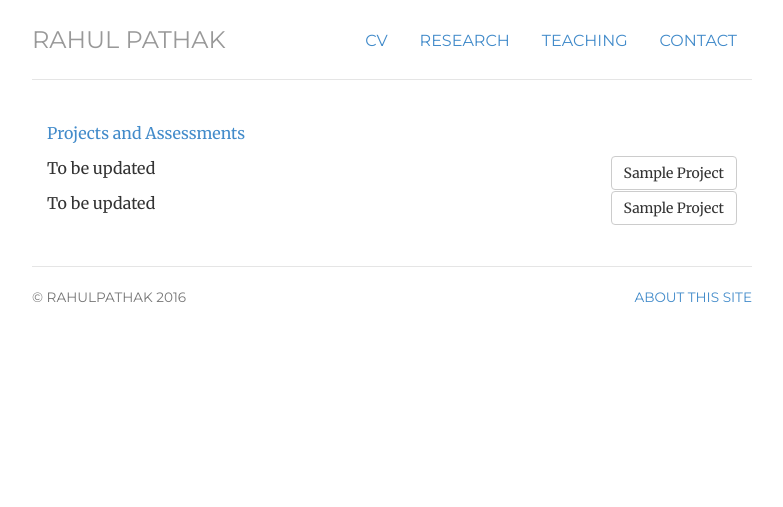
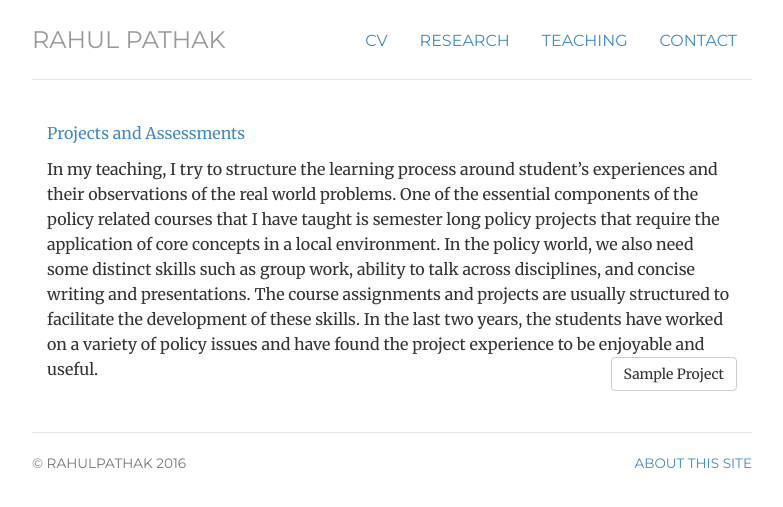
Before and after one commit to pathak-rahul/pathak-rahul.github.io, a Jekyll site: the page built from assignments/index.html, in a window 1280 px wide. Shown: the top 507 px of the page, without its empty margins (248-1031 px from the left). Built offline with Jekyll 4.4.1, drawn with Linux system fonts in a browser that asks for light colours.

Commit message:
Update index.html

```diff
--- a/assignments/index.html
+++ b/assignments/index.html
@@ -12,12 +12,10 @@ title: assignment
 <p class="text-primary">Projects and Assessments</p>
 	</div>
 	<div itemscope itemtype="http://data-vocabulary.org/Person" class="col-sm-12">
-<p class-"lead"> To be updated
-<a href="/files/8141.pdf" class="btn btn-default pull-right" title="Sample Project">Sample Project</a>
 
 	</div>
 	<div itemscope itemtype="http://data-vocabulary.org/Person" class="col-sm-12">
-<p class-"lead"> To be updated
+<p class-"lead"> In my teaching, I try to structure the learning process around student’s experiences and their observations of the real world problems. One of the essential components of the policy related courses that I have taught is semester long policy projects that require the application of core concepts in a local environment. In the policy world, we also need some distinct skills such as group work, ability to talk across disciplines, and concise writing and presentations. The course assignments and projects are usually structured to facilitate the development of these skills. In the last two years, the students have worked on a variety of policy issues and have found the project experience to be enjoyable and useful.
 <a href="/files/8141.pdf" class="btn btn-default pull-right" title="Sample Project">Sample Project</a>
 
 	</div>
```
